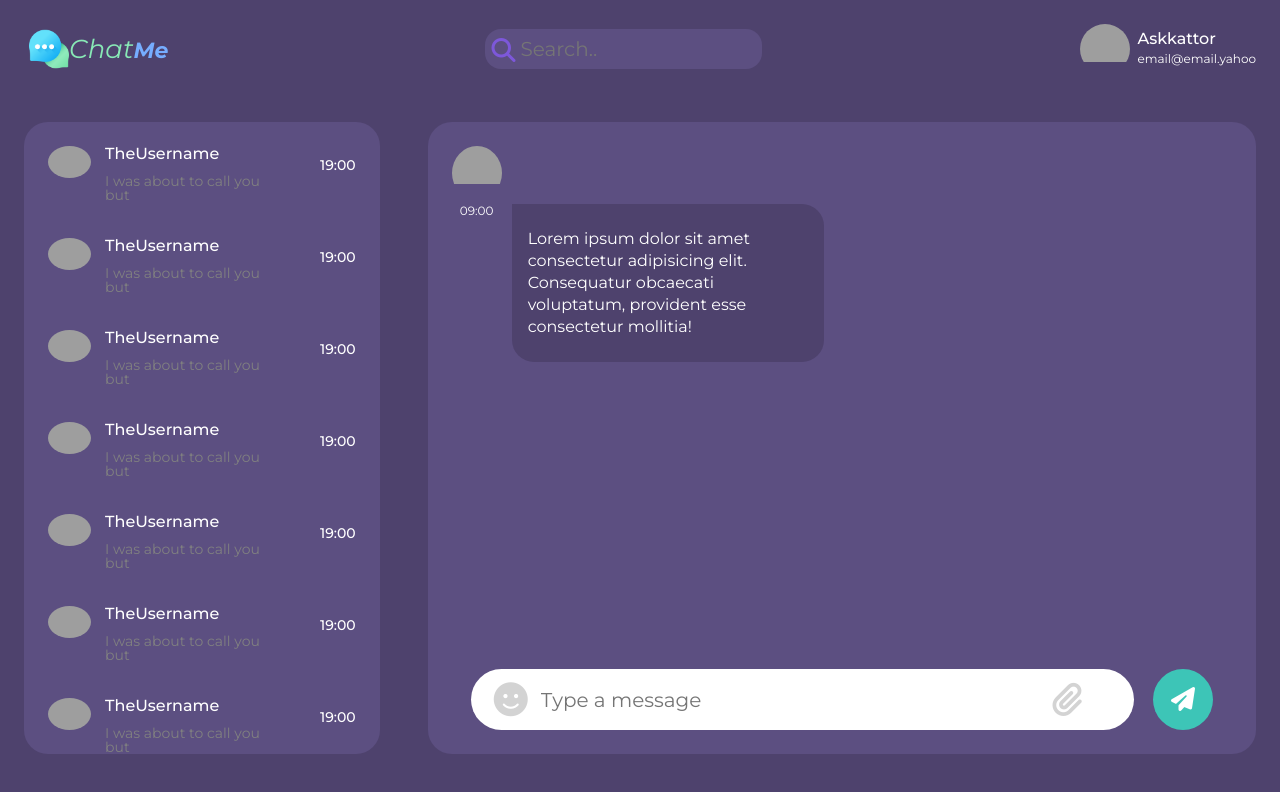
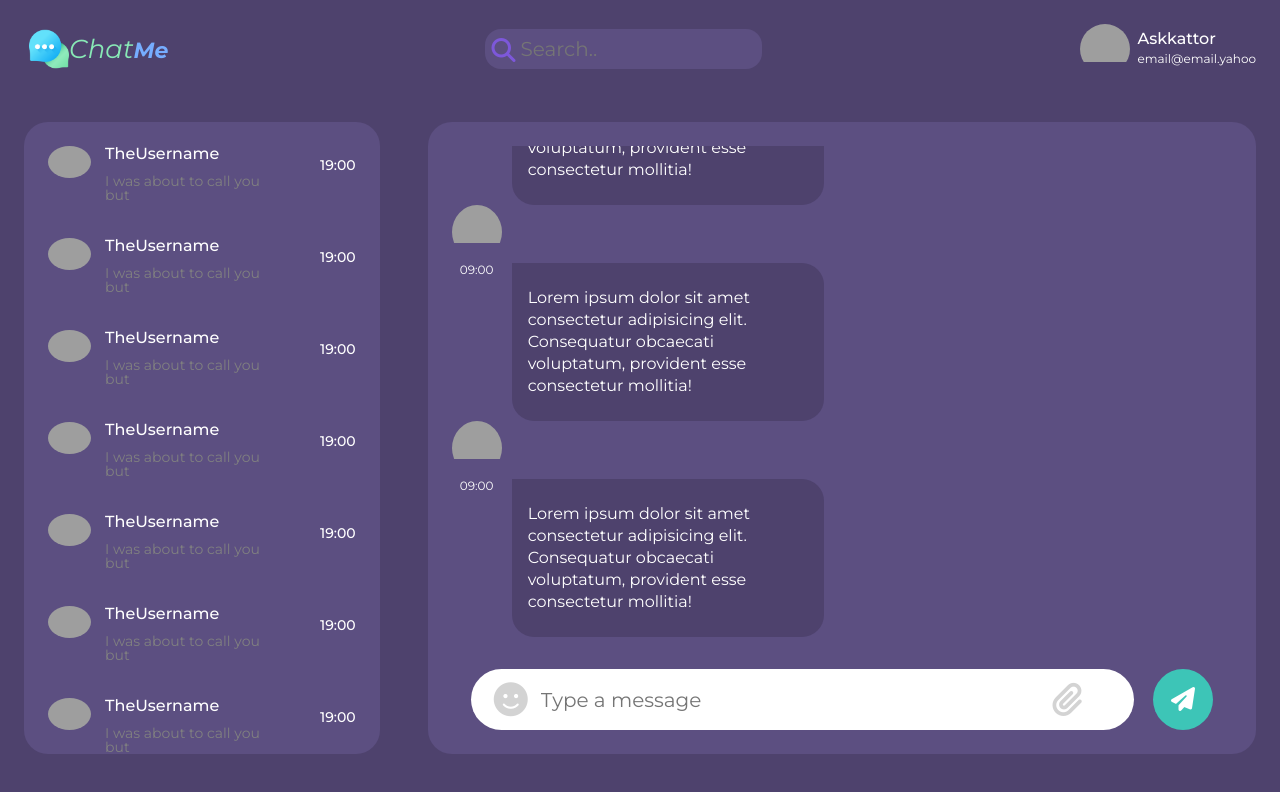
Before and after one commit to EmilArnaudov/react-chat-app, a React (Create React App) app: page / in a window 1280 px wide. Shown: the top 792 px of the page. Built offline with nearby package versions, Linux system fonts and the light colour scheme; grey boxes are pictures that could not be loaded.

Commit message:
add emoji mart

```diff
--- a/package.json
+++ b/package.json
@@ -3,9 +3,11 @@
   "version": "0.1.0",
   "private": true,
   "dependencies": {
+    "@emoji-mart/data": "^1.0.1",
     "@testing-library/jest-dom": "^5.16.4",
     "@testing-library/react": "^13.3.0",
     "@testing-library/user-event": "^13.5.0",
+    "emoji-mart": "^5.0.0",
     "react": "^18.1.0",
     "react-dom": "^18.1.0",
     "react-router-dom": "^6.3.0",
--- a/src/components/chat/Chat.js
+++ b/src/components/chat/Chat.js
@@ -1,15 +1,28 @@
+import { useState } from 'react';
 import styles from './Chat.module.css';
 
 import ChatInput from './chatInput/ChatInput';
 import ChatMessage from './chatMessage/ChatMessage';
+import EmojiPicker from './emojiPicker/EmojiPicker';
 
 export default function Chat() {
+
+    let [showEmoji, setShowEmoji] = useState(false);
+
+    function showEmojiClickHandler() {
+        setShowEmoji(!showEmoji);
+    }
+
     return (
         <div className={styles.container}>
             <div className={styles.chatMessages}>
                 <ChatMessage></ChatMessage>
+                <ChatMessage></ChatMessage>
+                <ChatMessage></ChatMessage>
+                <ChatMessage></ChatMessage>
             </div>
-            <ChatInput></ChatInput>
+            {showEmoji ? <EmojiPicker onEmojiSelect={(e) => {console.log(e.target)}} ></EmojiPicker> : ''}
+            <ChatInput showEmojiClickHandler={showEmojiClickHandler}></ChatInput>
         </div>
     )
 }
--- a/src/components/chat/Chat.module.css
+++ b/src/components/chat/Chat.module.css
@@ -8,4 +8,27 @@
     display: flex;
     flex-direction: column;
     justify-content: space-between;
+    gap: 32px;
+
+    position: relative;
 }
+
+.chatMessages {
+    overflow-y: scroll;
+    display: flex;
+    flex-direction: column-reverse;
+}
+
+
+.chatMessages::-webkit-scrollbar {
+    width: 8px;               /* width of the entire scrollbar */
+  }
+
+.chatMessages::-webkit-scrollbar-track {
+    background: transparent;        /* color of the tracking area */
+  }
+
+.chatMessages::-webkit-scrollbar-thumb {
+    background-color: #3f345f;    /* color of the scroll thumb */
+    border-radius: 20px;       /* roundness of the scroll thumb */
+  }
--- a/src/components/chat/chatInput/ChatInput.js
+++ b/src/components/chat/chatInput/ChatInput.js
@@ -1,9 +1,11 @@
 import styles from './ChatInput.module.css';
 
-export default function ChatInput() {
+export default function ChatInput({
+    showEmojiClickHandler
+}) {
     return (
         <div className={styles.container}>
-            <i className={["fa-solid", "fa-face-smile", styles.smile].join(' ')}></i>
+            <i onClick={showEmojiClickHandler} className={["fa-solid", "fa-face-smile", styles.smile].join(' ')}></i>
             <i className={["fa-solid", "fa-paperclip", styles.paperclip].join(' ')}></i>
             <input className={styles.input} type="text" placeholder='Type a message' />
             <span className={styles.sendIcon}><i class="fa-solid fa-paper-plane"></i></span>
--- /dev/null
+++ b/src/components/chat/emojiPicker/EmojiPicker.js
@@ -0,0 +1,25 @@
+import { useEffect, useRef } from 'react'
+
+import data from '@emoji-mart/data'
+import { Picker } from 'emoji-mart'
+
+import styles from './EmojiPicker.module.css'
+
+export default function EmojiPicker() {
+  const ref = useRef()
+
+  useEffect(() => {
+    new Picker({data, ref })
+  })
+
+  function show(e) {
+      console.log(e.target);
+  }
+
+  return (
+        <div className={styles.emoji}>
+            <div ref={ref}/>
+        </div>
+
+  )
+}
--- /dev/null
+++ b/src/components/chat/emojiPicker/EmojiPicker.module.css
@@ -0,0 +1,8 @@
+.emoji {
+    position: absolute;
+    top: 19%;
+    left: 10px;
+    height: 370px;
+    overflow: hidden;
+    border-radius: 24px;
+}
```
Also changed, not shown: 1 other file (tests, documents, lock files or other folders).
